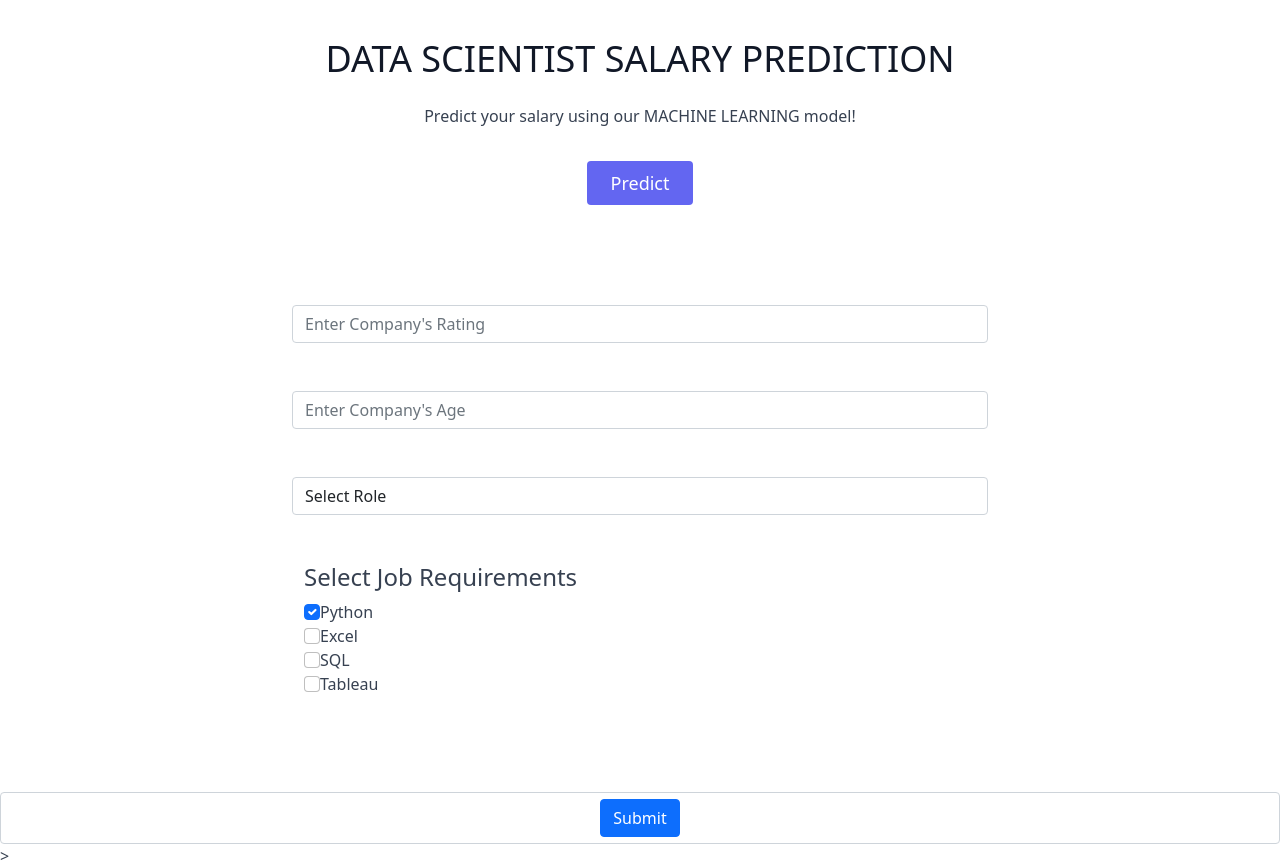
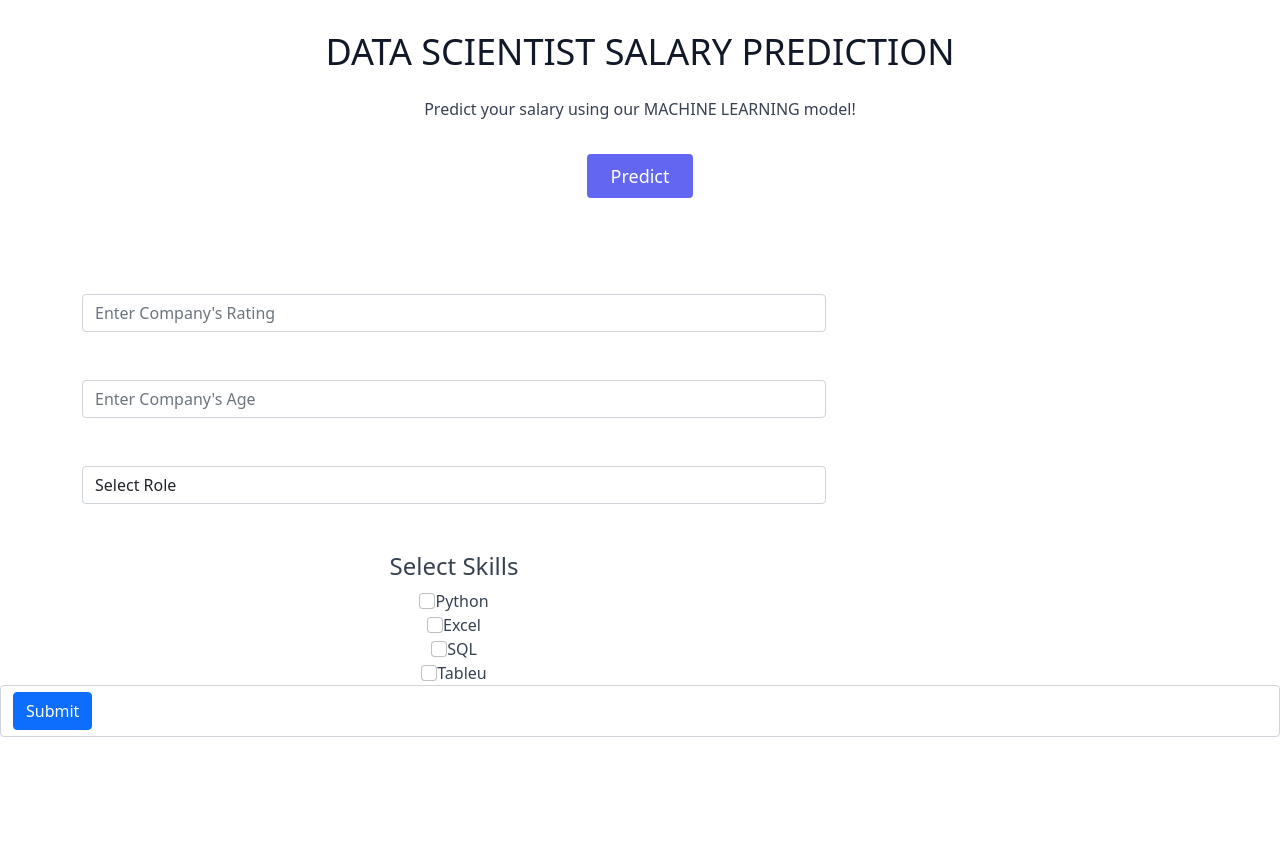
Before and after one commit to dhruvrawat101/Salary-Predictor, a Flask app: page / in a window 1280 px wide. Shown: the part 387-1255 px from the top of the page. After the commit the page ends 1124 px from the top, so only its background shows below. Run offline with Flask 2, Linux system fonts and the light colour scheme; parts of the project's set-up code (start-up, migrations or seed data) failed here and were passed over.

Commit message:
Update home.html

```diff
--- a/templates/home.html
+++ b/templates/home.html
@@ -12,13 +12,14 @@
       integrity="sha384-giJF6kkoqNQ00vy+HMDP7azOuL0xtbfIcaT9wjKHr8RbDVddVHyTfAAsrekwKmP1"
       crossorigin="anonymous"
     />
-    <link rel="stylesheet" href="./main.css" />
+    <link rel="stylesheet" href="./dhruv.css" />
 
 
     <title>Salary Prediction</title>
   </head>
   <body>
-
+    <div class="jumbotron jumbotron-fluid">
+      <div class="container">
 
     <!LANDIGN PAGE>
     <section class="text-gray-700 body-font">
@@ -48,7 +49,9 @@
               </button></a
             >
           </div>
-        </div>
+
+
+      </div></div>
         <div
           class="text-center lg:w-2/3 w-full machineLearning"
           id="machineLearning"
@@ -61,8 +64,8 @@
 
 
                 <input
+                  type="number"
                   class="form-control"
-                  name="rating"
                   id="rating"
                   placeholder="Enter Company's Rating"
                 />
@@ -71,8 +74,8 @@
               <br><br>
 
                 <input
+                  type="number"
                   class="form-control"
-                  name="age"
                   id="age"
                   placeholder="Enter Company's Age"
                 />
@@ -84,28 +87,29 @@
                 <br> <br>
            <select class="form-control"  class="custom-control custom-checkbox">
              <option selected>Select Role</option>
-             <option value="DataScientist" name="a">Data Scientist</option>
-             <option value="DataAnalyst" name="b">Data Analyst</option>
-             <option value="DataEngineering" name="c">Data Engineering</option>
-             <option value="Other" name="d">Other</option>
+             <option value=1>Data Scientist</option>
+             <option value=1>Data Analyst</option>
+             <option value=1>Data Engineering</option>
+             <option value=1>Other</option>
            </select>
          </div>
 
-            <div id="one" class="form-group .form-check container" >
+
+            <div id="one" class="form-group  container" >
                    <br> <br>
-                   <h4>Select Job Requirements </h4>
+                   <h4>Select Skills</h4>
 
-            <div class="checkbox" class="form-control">
-              <label><input class="form-check-input" type="checkbox" name="e" checked>Python</label>
+            <div class="checkbox" class="form-control" class='form-check form-check-inline'>
+              <label><input class="form-check-input" type="checkbox" value=1 >Python</label>
             </div>
-            <div class="checkbox">
-              <label><input class="form-check-input" type="checkbox"  name="f">Excel</label>
+            <div class="checkbox" class="form-check form-check-inline">
+              <label><input class="form-check-input" type="checkbox" value=1>Excel</label>
             </div>
-            <div class="checkbox">
-              <label><input class="form-check-input" type="checkbox" name="g">SQL</label>
+            <div class="checkbox" class="form-check form-check-inline">
+              <label><input class="form-check-input" class="form-check form-check-inline" type="checkbox" value=1>SQL</label>
             </div>
-            <div class="checkbox">
-              <label><input class="form-check-input" type="checkbox"  name="h">Tableau</label>
+            <div class="checkbox" class="form-check form-check-inline">
+              <label><input class="form-check-input" class="form-check form-check-inline" type="checkbox" value=1>Tableu</label>
             </div>
           </div>
 
@@ -118,7 +122,7 @@
           </form>
         </div>
       </div>
-  >
+
 
   </body>
 </html>
```
